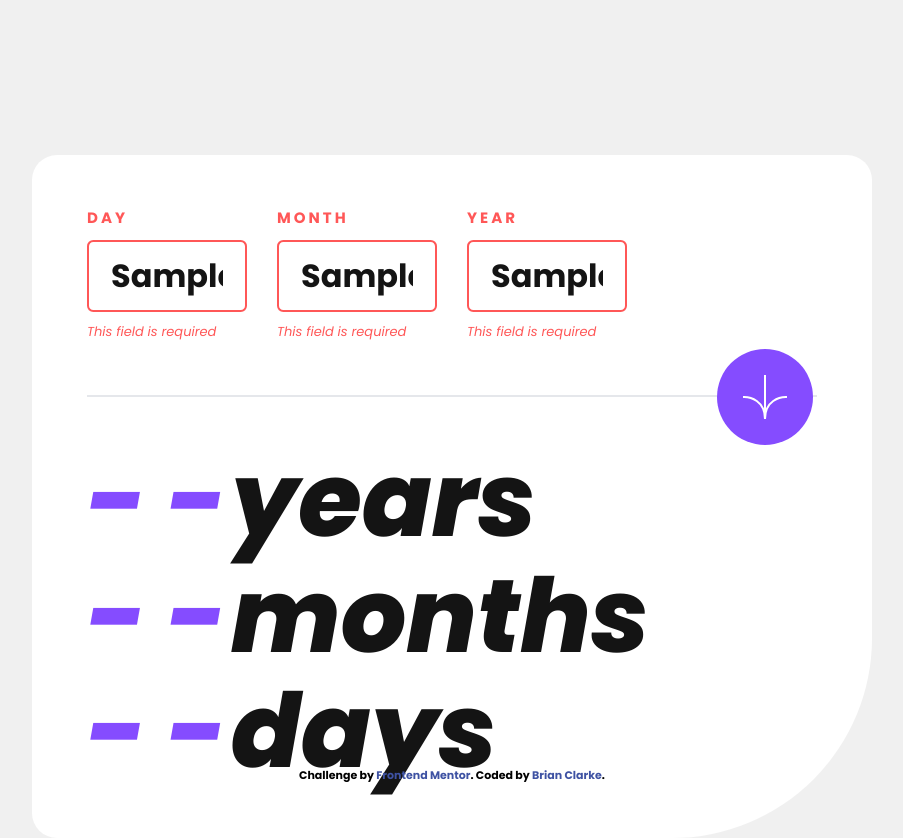
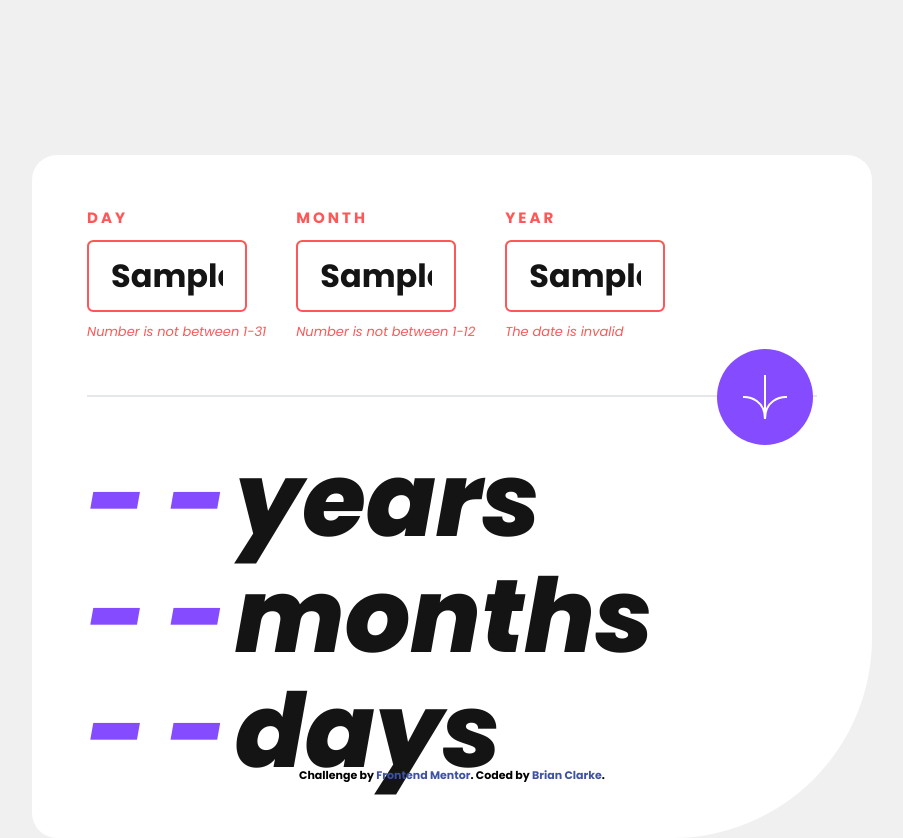
Before and after one commit to clarkeadg/fm-age-calculator-app, a React (Vite) app: page / in a window 1280 px wide. Both pictures are taken after typing "Sample", "Sample", "Sample" into the empty fields and a click on the button 953 px from the left and 359 px from the top of the page. Shown: the whole page, without its empty margins (188-1091 px from the left). Built offline with nearby package versions, Linux system fonts and the light colour scheme.

Commit message:
functionality

```diff
--- a/package.json
+++ b/package.json
@@ -11,7 +11,6 @@
     "test": "vitest"
   },
   "dependencies": {
-    "dayjs": "^1.11.10",
     "formik": "^2.4.5",
     "react": "^18.2.0",
     "react-dom": "^18.2.0"
--- a/src/components/AgeCalculator/AgeCalculator.css
+++ b/src/components/AgeCalculator/AgeCalculator.css
@@ -5,10 +5,10 @@
 .age-calculator form input { color: var(--color-off-black); border-color: var(--color-light-grey); }
 .age-calculator form input:focus { border-color: var(--color-purple); }
 
-.age-calculator form.error label { color: var(--color-light-red); }
-.age-calculator form.error input { border-color: var(--color-light-red); }
-.age-calculator form.error input:focus { border-color: var(--color-purple); }
-.age-calculator form .error-message { color: var(--color-light-red); }
+.age-calculator .error label { color: var(--color-light-red); }
+.age-calculator .error input { border-color: var(--color-light-red); }
+.age-calculator .error input:focus { border-color: var(--light-red); }
+.age-calculator .error-message { color: var(--color-light-red); }
 
 .age-calculator form button { background-color: var(--color-purple); }
 .age-calculator form button:hover { background-color: var(--color-off-black); }
--- a/src/components/AgeCalculator/AgeCalculator.tsx
+++ b/src/components/AgeCalculator/AgeCalculator.tsx
@@ -1,39 +1,155 @@
-import { useState } from 'react';
+import { useState } from 'react'
+import { useFormik } from 'formik';
 import imageUrl from '../../assets/images/icon-arrow.svg'
 import './AgeCalculator.css'
 
+interface IErrors {
+  day?: string,
+  month?: string,
+  year?: string,
+}
+
 const AgeCalculator = () => {
-  const [error, setError] = useState(false);
+  const initialValue = "- -";
+  const [years, setYears] = useState(initialValue)
+  const [months, setMonths] = useState(initialValue)
+  const [days, setDays] = useState(initialValue)
 
-  const handleSubmit = () => {
-    console.log("handleSubmit")
-    setError(true)
-  }
+  const formik = useFormik({
+    validateOnChange: false,
+    validateOnBlur: false,
+    initialValues: {
+      day: '',
+      month: '',
+      year: '',
+    },
+    validate: (values) => {
+
+      const errors:IErrors = {};
+
+      const day = +values.day;
+      const month = +values.month;
+      const year = +values.year;
+
+      // Check Day
+      if (!values.day) {
+        errors.day = 'This field is required';
+      } else {
+        if (Number.isNaN(day) || day < 1 || day > 31) {
+          errors.day = 'Number is not between 1-31';
+        }
+      }
+
+      // Check Month
+      if (!values.month) {
+        errors.month = 'This field is required';
+      } else {
+        if (Number.isNaN(month) || month < 1 || month > 12) {
+          errors.month = 'Number is not between 1-12';
+        }
+      }
+
+      // Check Year
+      if (!values.year) {
+        errors.year = 'This field is required';
+      } else {
+        if (Number.isNaN(year) || year < 1) {
+          errors.year = 'The date is invalid';
+        }
+      }
+
+      // Check invalid date
+      const shortMonths = [4, 6, 9, 11];
+      if (day > 30 && ~shortMonths.indexOf(month)) {
+        errors.day = 'The date is invalid';
+      }
+
+      // Check February
+      if (month == 2) {
+        const isLeapYear = ((year % 4 == 0) && (year % 100 != 0)) || (year % 400 == 0);
+        if (day > (isLeapYear ? 29 : 28)) {
+          errors.day = 'The date is invalid';
+        }
+      }
+
+      // Check if date is in the future
+      const now = new Date();
+      const dob = new Date(year, month-1, day);
+      const diff = now.getTime() - dob.getTime();
+      if (diff < 1) {
+         errors.day = 'The date is in the future';
+       }
+
+      return errors;
+    },
+    onSubmit: async (values, { setSubmitting }) => {
+
+      const day = +values.day;
+      const month = +values.month;
+      const year = +values.year;
+
+      const dob = new Date(year, month-1, day);
+      const now = new Date();
+
+      const diff = new Date(now.getTime() - dob.getTime());
+
+      const years = diff.getUTCFullYear() - 1970;
+      const months = diff.getUTCMonth();
+      const days = diff.getUTCDate() - 1;
+
+      setYears(""+years);
+      setMonths(""+months);
+      setDays(""+days);
+
+      setSubmitting(false);
+    },
+  });
 
   return (
     <div className="age-calculator w-[840px] max-w-full mx-auto rounded-lg rounded-br-[200px] px-[28px] py-[65px] md:p-[55px]">
       {/* Form */}
       <div className="age-calculator-form pb-[82px] md:pb-[45px] border-b-2 relative">
-        <form onSubmit={(e)=>{ e.preventDefault(); handleSubmit(); }} autoComplete="off" className={`${error ? "error" : ""} flex gap-[24px] md:gap-[30px]`}>
-          <div className="leading-none">
+        <form autoComplete="off" onSubmit={formik.handleSubmit} className="flex gap-[24px] md:gap-[30px]">
+          <div className={`${formik.errors.day ? "error" : ""} leading-none`}>
             <label htmlFor="day" className="block text-[15px] uppercase tracking-[3px] mb-[10px] md:mb-[15px]">Day</label>
-            <input name="day" type="text" placeholder="DD" className="text-[24px] px-[20px] py-[16px] md:text-[32px] md:px-[22px] md:py-[10px] border-2 focus:outline-none rounded-sm w-[112px] md:w-[160px]"/>
-            { error && <div className="error-message italic text-[13px] py-1">
-              This field is required
+            <input
+              name="day"
+              type="text"
+              placeholder="DD"
+              value={formik.values.day}
+              onChange={formik.handleChange}
+              className="text-[24px] px-[20px] py-[16px] md:text-[32px] md:px-[22px] md:py-[10px] border-2 focus:outline-none rounded-sm w-[112px] md:w-[160px]"
+            />
+            { formik.errors.day && <div className="error-message italic text-[13px] py-1">
+              {formik.errors.day}
             </div> }
           </div>
-          <div className="leading-none">
+          <div className={`${formik.errors.month ? "error" : ""} leading-none`}>
             <label htmlFor="month" className="block text-[15px] uppercase tracking-[3px] mb-[10px] md:mb-[15px]">Month</label>
-            <input name="month" type="text" placeholder="MM" className="text-[24px] px-[20px] py-[16px] md:text-[32px] md:px-[22px] md:py-[10px] border-2 focus:outline-none rounded-sm w-[112px] md:w-[160px]"/>
-            { error && <div className="error-message italic text-[13px] py-1">
-              This field is required
+            <input
+              name="month"
+              type="text"
+              placeholder="MM"
+              value={formik.values.month}
+              onChange={formik.handleChange}
+              className="text-[24px] px-[20px] py-[16px] md:text-[32px] md:px-[22px] md:py-[10px] border-2 focus:outline-none rounded-sm w-[112px] md:w-[160px]"
+            />
+            { formik.errors.month && <div className="error-message italic text-[13px] py-1">
+              {formik.errors.month}
             </div> }
           </div>
-          <div className="leading-none">
+          <div className={`${formik.errors.year ? "error" : ""} leading-none`}>
             <label htmlFor="year" className="block text-[15px] uppercase tracking-[3px] mb-[10px] md:mb-[15px]">Year</label>
-            <input name="year" type="text" placeholder="YYYY" className="text-[24px] px-[20px] py-[16px] md:text-[32px] md:px-[22px] md:py-[10px] border-2 focus:outline-none rounded-sm w-[112px] md:w-[160px]"/>
-            { error && <div className="error-message italic text-[13px] py-1">
-              This field is required
+            <input
+              name="year"
+              type="text"
+              placeholder="YYYY"
+              value={formik.values.year}
+              onChange={formik.handleChange}
+              className="text-[24px] px-[20px] py-[16px] md:text-[32px] md:px-[22px] md:py-[10px] border-2 focus:outline-none rounded-sm w-[112px] md:w-[160px]"
+            />
+            { formik.errors.year && <div className="error-message italic text-[13px] py-1">
+              {formik.errors.year}
             </div> }
           </div>
           <button type="submit" className="absolute rounded-full flex items-center justify-center w-[80px] h-[80px] -ml-[40px] -bottom-[40px] left-[50%] md:w-[96px] md:h-[96px] md:-ml-0 md:-bottom-[50px] md:left-auto md:right-[4px]">
@@ -44,16 +160,16 @@ const AgeCalculator = () => {
       {/* Results */}
       <div className="age-calculator-results pt-[86px] text-[72px] md:pt-[52px] md:text-[103px] font-bold italic leading-none">
         <div className="age-calculator-results-years mb-[8px] md:mb-1 whitespace-nowrap">
-          <span className="result">- -</span>
-          <span className="px-[4px]">years</span>
+          <span className="result">{years}</span>
+          <span className="px-[8px]">{`year${years == "1" ? "" : "s"}`}</span>
         </div>
         <div className="age-calculator-results-months mb-[8px] md:mb-1 whitespace-nowrap">
-          <span className="result">- -</span>
-          <span className="px-[4px]">months</span>
+          <span className="result">{months}</span>
+          <span className="px-[8px]">{`month${months == "1" ? "" : "s"}`}</span>
         </div>
         <div className="age-calculator-results-days whitespace-nowrap">
-          <span className="result">- -</span>
-          <span className="px-[4px]">days</span>
+          <span className="result">{days}</span>
+          <span className="px-[8px]">{`day${days == "1" ? "" : "s"}`}</span>
         </div>
       </div>
     </div>
```
Also changed, not shown: 2 other files (tests, documents, lock files or other folders).
